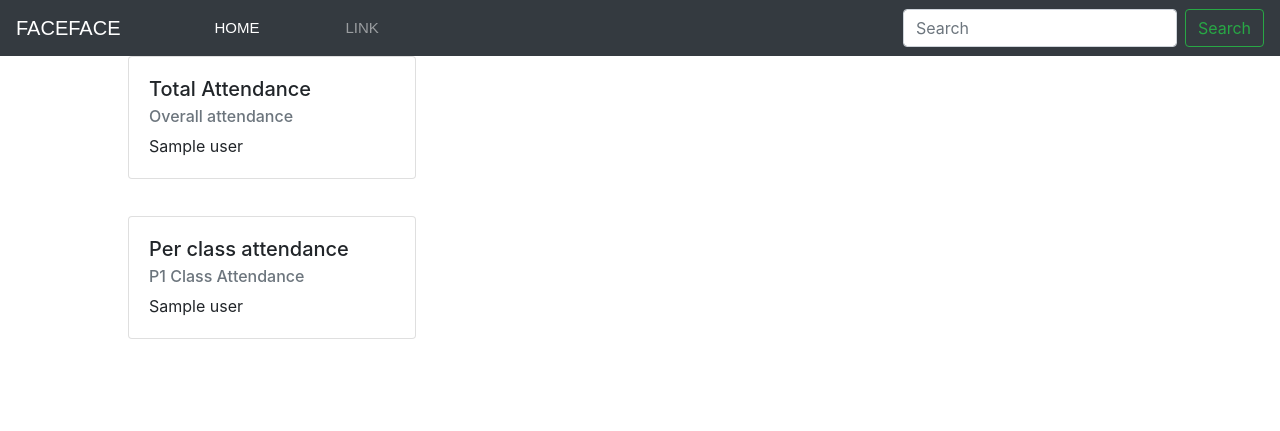
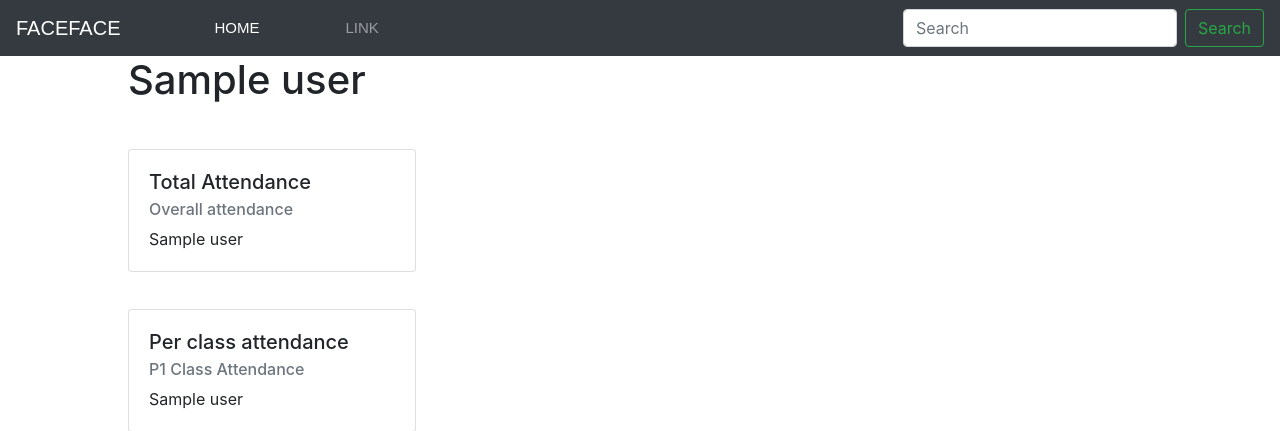
Before and after one commit to lczm/faceface, a Flask app: template templates/user.html in a window 1280 px wide. Shown: the top 431 px of the page. Run offline with Flask 2, Linux system fonts and the light colour scheme; the template is opened without the code that fills it: most values are stand-ins (such as "Sample title", 1, 10 or a date in 2020); some libraries are stand-ins or nearby versions.

Commit message:
updated webpage

```diff
--- a/app.py
+++ b/app.py
@@ -73,6 +73,8 @@ def image(image):
 def user(username):
     userdata = []
 
+    userdata.append(str(username))
+
     # initialize table_details
     attendance_data = parser()
     # get the [1] index from every part of attendance_data
--- a/static/index.css
+++ b/static/index.css
@@ -84,3 +84,7 @@ nav li:hover{
     margin-left: 10%;
     margin-top: 1%;
 }
+
+#usertitle {
+    margin-left: 10%;
+}
--- a/templates/user.html
+++ b/templates/user.html
@@ -66,6 +66,8 @@
         </div>
     </nav>
 
+    <h1 id="usertitle">{{user_data[0]}}</h1>
+
     <div class="user">
 
         <br>
@@ -77,7 +79,7 @@
                     <h5 class="card-title">Total Attendance</h5>
                     <h6 class="card-subtitle mb-2 text-muted">Overall attendance</h6>
                     <p class="card-text">
-                        {{ user_data[0] }}
+                        {{ user_data[1] }}
                     </p>
                 </div>
             </div>
@@ -92,7 +94,7 @@
                     <h5 class="card-title">Per class attendance</h5>
                     <h6 class="card-subtitle mb-2 text-muted">P1 Class Attendance</h6>
                     <p class="card-text">
-                        {{ user_data[1] }}
+                        {{ user_data[2] }}
                     </p>
                 </div>
             </div>
```
